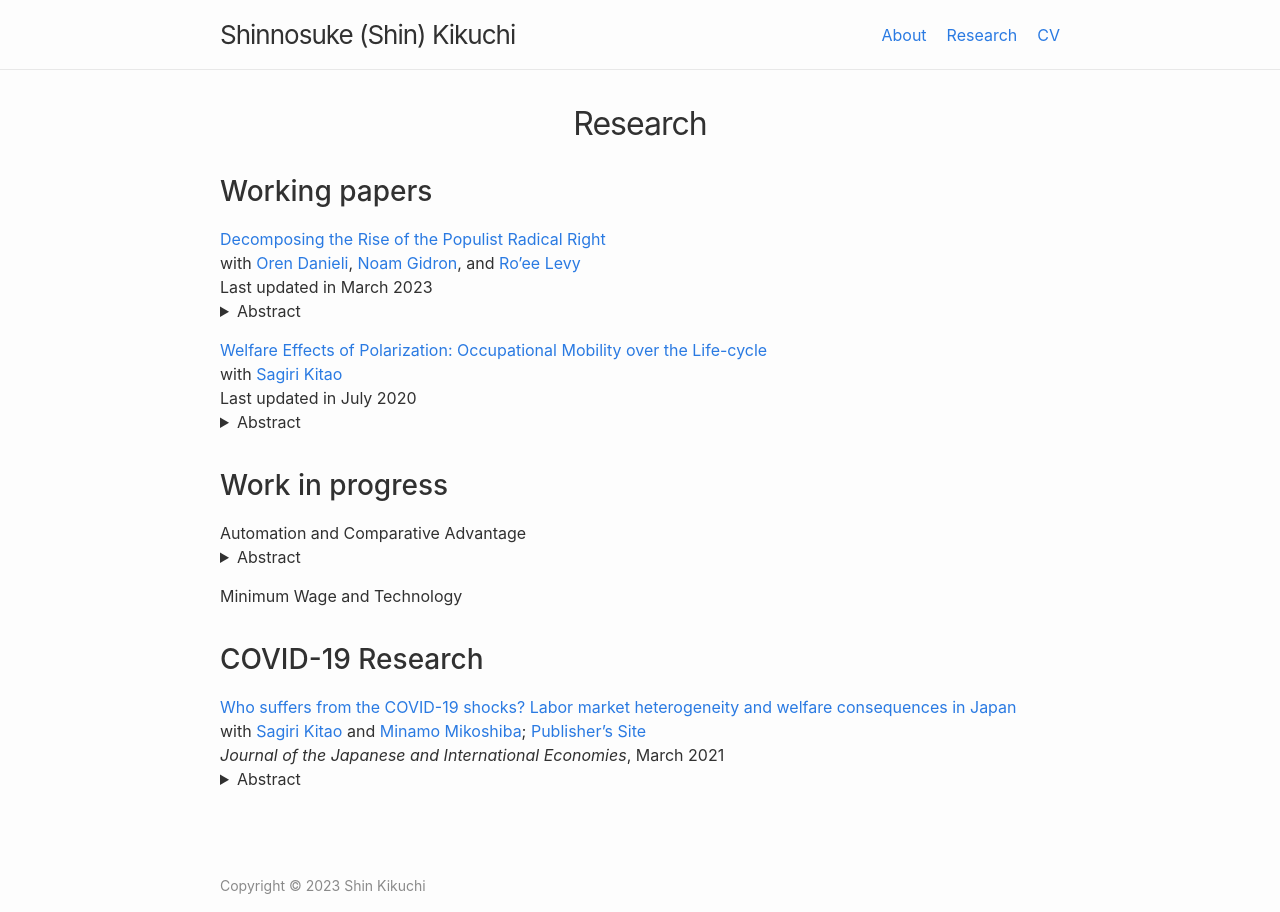
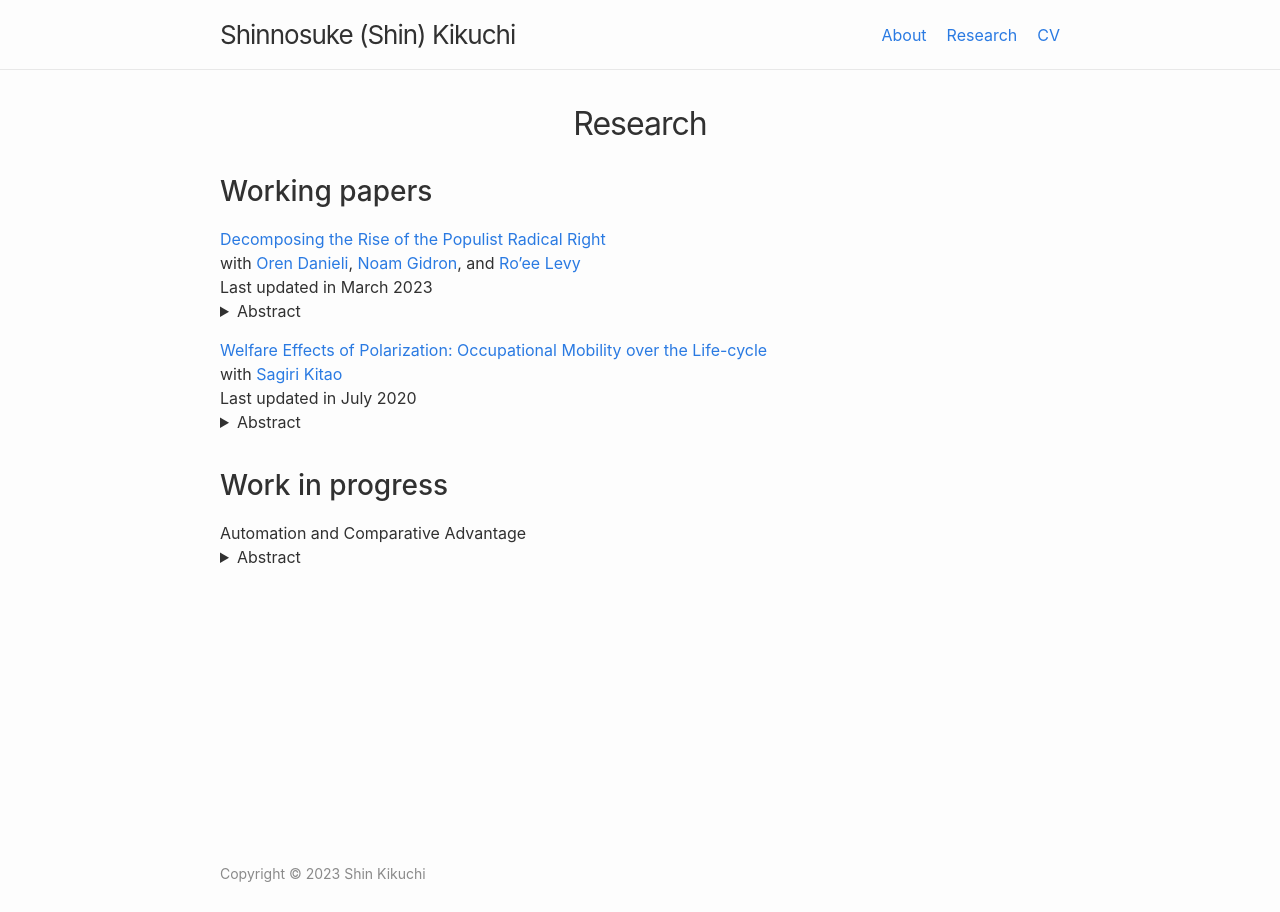
Before and after one commit to shinnkikuchi/shinnkikuchi.github.io, a Jekyll site: the page built from research.md, in a window 1280 px wide. Built offline with Jekyll 4.4.1, drawn with Linux system fonts in a browser that asks for light colours; some of the changed text lies outside the part shown.

Commit message:
Update research.md

```diff
--- a/research.md
+++ b/research.md
@@ -37,18 +37,3 @@ Automation and Comparative Advantage<br>
 	I study how automation affects comparative advantage. In the past centuries, the initial stages of economic development featured comparative advantage in low-skill-intensive sectors due to low-skill-labor abundance, as predicted by the Heckscher-Ohlin Theorem. I show, however, that this relationship has weakened—or even reversed—in the 21st century. This decoupling/reversal occurs because automation provides developed countries with endogenous comparative advantage in low-skill-intensive sectors. My counterfactual analysis shows that recent developing countries would have specialized in low-skill intensive sectors and enjoyed more gains from trade, as East Asian countries did, without automation in developed countries.
 
 </details>
-
-
-Minimum Wage and Technology<br>
-
-
-## COVID-19 Research
-<a href="/files/research/KKM-COVID19.pdf">Who suffers from the COVID-19 shocks? Labor market heterogeneity and welfare consequences in Japan</a><br>
-with <a href="https://sites.google.com/site/sagirikitao/home?authuser=0" target="_blank">Sagiri Kitao</a> and <a href="https://sites.google.com/view/minamomikoshiba/home" target="_blank">Minamo Mikoshiba</a>; <a href="https://www.sciencedirect.com/science/article/pii/S088915832030054X">Publisher's Site</a> <br>
-*Journal of the Japanese and International  Economies*, March 2021<br>
-<details style="margin-bottom: 15px; margin-top: -15px">
-	<summary>Abstract</summary>
-
-	Effects of the COVID-19 shocks in the Japanese labor market vary across workers of different age groups, genders, employment types, education levels, occupations, and industries. We document heterogeneous changes in employment and earnings in response to the COVID-19 shocks, observed in various data sources during the initial months after the onset of the pandemic in Japan. We then feed these shocks into a life-cycle model of heterogeneous agents to quantify welfare consequences of the COVID-19 shocks. In each dimension of the heterogeneity, the shocks are amplified for those who earned less prior to the crisis. Contingent workers are hit harder than regular workers, younger workers than older workers, females than males, and workers engaged in social and non-flexible jobs than those in ordinary and flexible jobs. The most severely hurt by the COVID-19 shocks has been a group of female, contingent, low-skilled workers, engaged in social and non-flexible jobs and without a spouse of a different group.
-
-</details>
```
